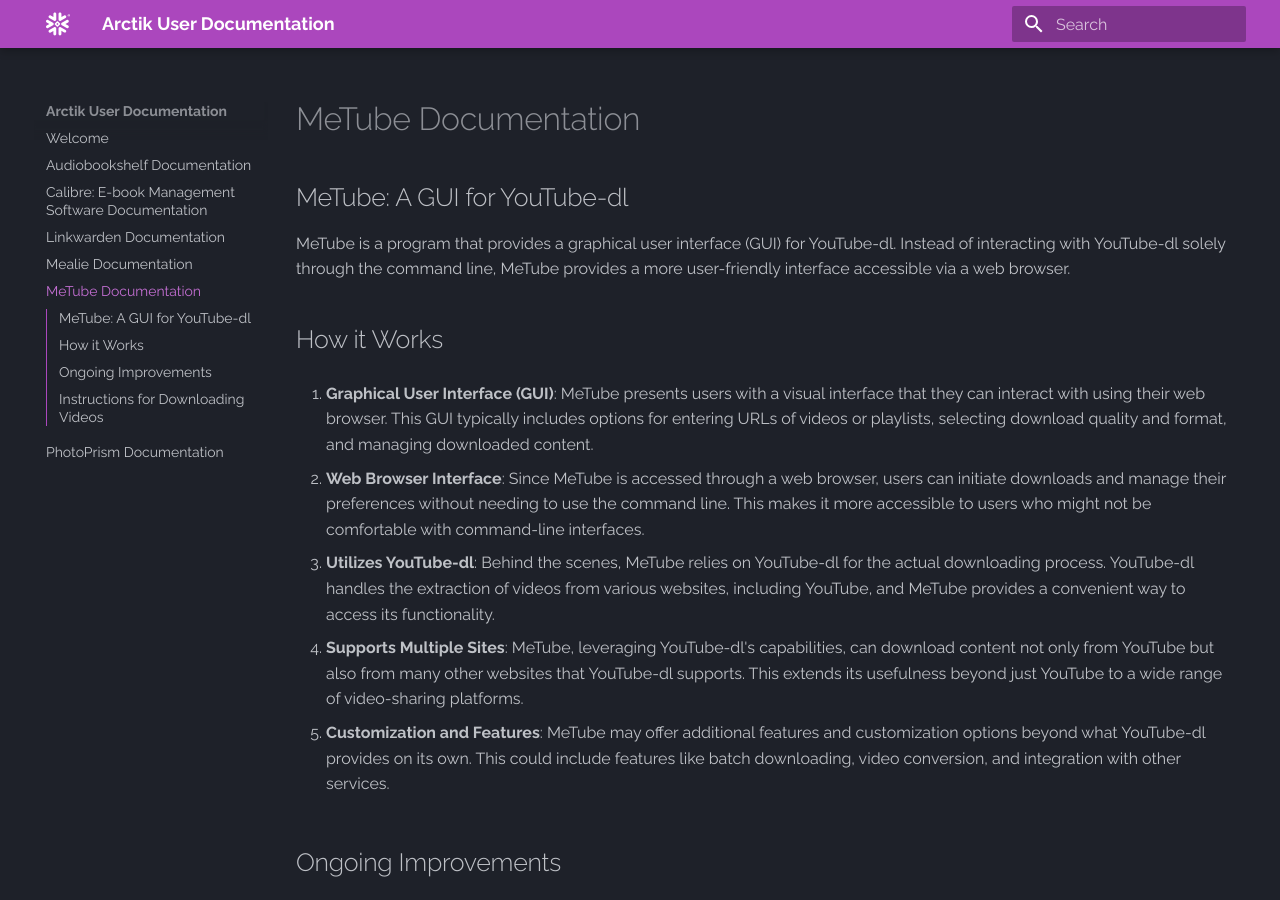
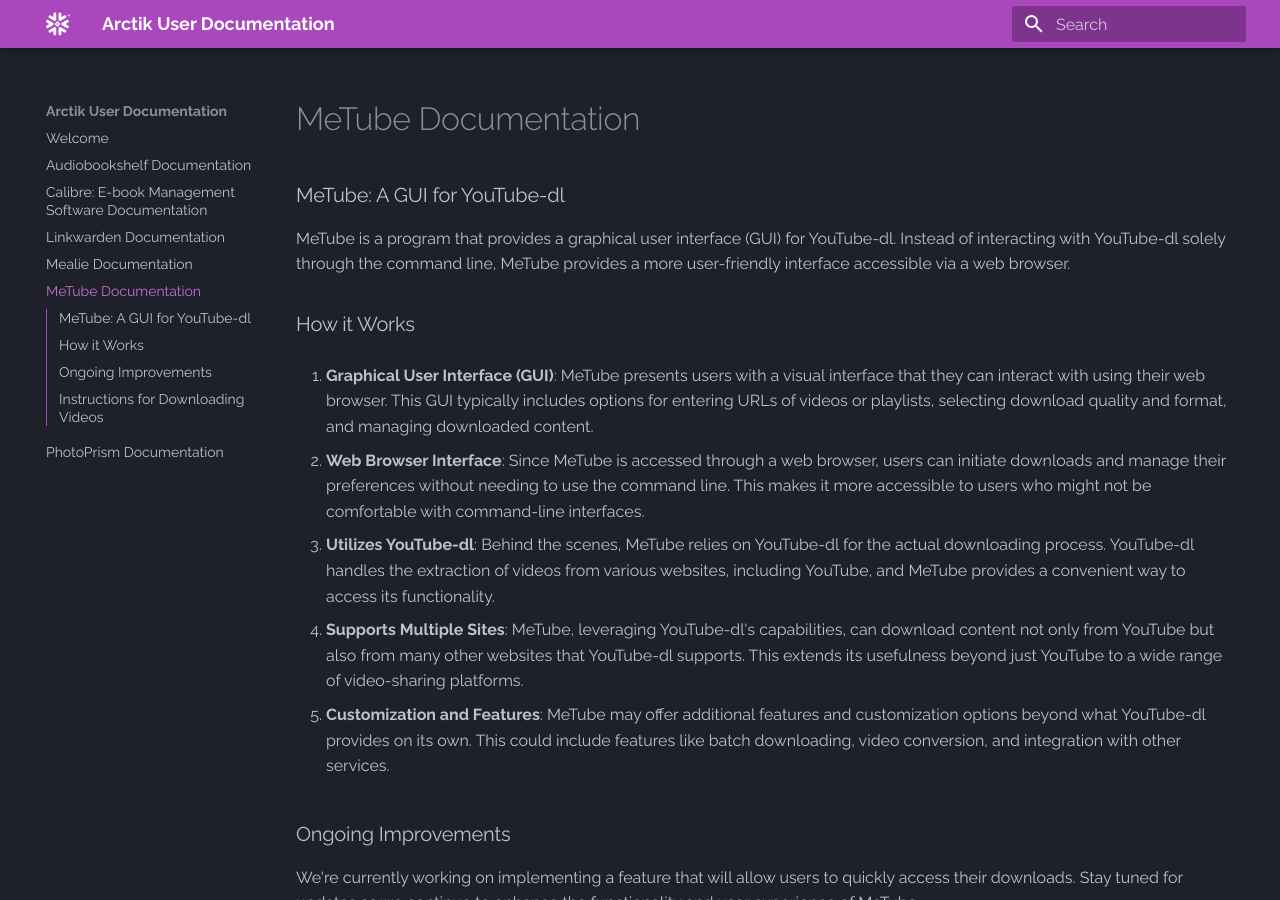
Before and after one commit to ArctikDevs/arctikdevs.github.io, an MkDocs documentation site: the page built from docs/metube-doc.md, in a window 1280 px wide and 900 px high. Built offline with MkDocs 1.6.1 and Material for MkDocs 9.7.7, drawn with Linux system fonts in a browser that asks for light colours; plug-ins that fetch from the network failed and are left out.

```diff
--- a/docs/metube-doc.md
+++ b/docs/metube-doc.md
@@ -1,10 +1,10 @@
 #MeTube Documentation
 
-## MeTube: A GUI for YouTube-dl
+### MeTube: A GUI for YouTube-dl
 
 MeTube is a program that provides a graphical user interface (GUI) for YouTube-dl. Instead of interacting with YouTube-dl solely through the command line, MeTube provides a more user-friendly interface accessible via a web browser.
 
-## How it Works
+### How it Works
 
 1. **Graphical User Interface (GUI)**: MeTube presents users with a visual interface that they can interact with using their web browser. This GUI typically includes options for entering URLs of videos or playlists, selecting download quality and format, and managing downloaded content.
 
@@ -16,13 +16,13 @@ MeTube is a program that provides a graphical user interface (GUI) for YouTube-d
 
 5. **Customization and Features**: MeTube may offer additional features and customization options beyond what YouTube-dl provides on its own. This could include features like batch downloading, video conversion, and integration with other services.
 
-## Ongoing Improvements
+### Ongoing Improvements
 
 We're currently working on implementing a feature that will allow users to quickly access their downloads. Stay tuned for updates as we continue to enhance the functionality and user experience of MeTube.
 
 By combining the power of YouTube-dl with a user-friendly interface accessible through a web browser, MeTube aims to provide a convenient solution for users to download music and videos from various online sources. It simplifies the process for those who prefer a graphical interface while still leveraging the robust capabilities of YouTube-dl for content extraction and downloading.
 
-## Instructions for Downloading Videos
+### Instructions for Downloading Videos
 
 To download a video or playlist using MeTube, follow these steps:
 
```
Also changed, not shown: docs/calibre-doc.md (+4 -2 lines).
